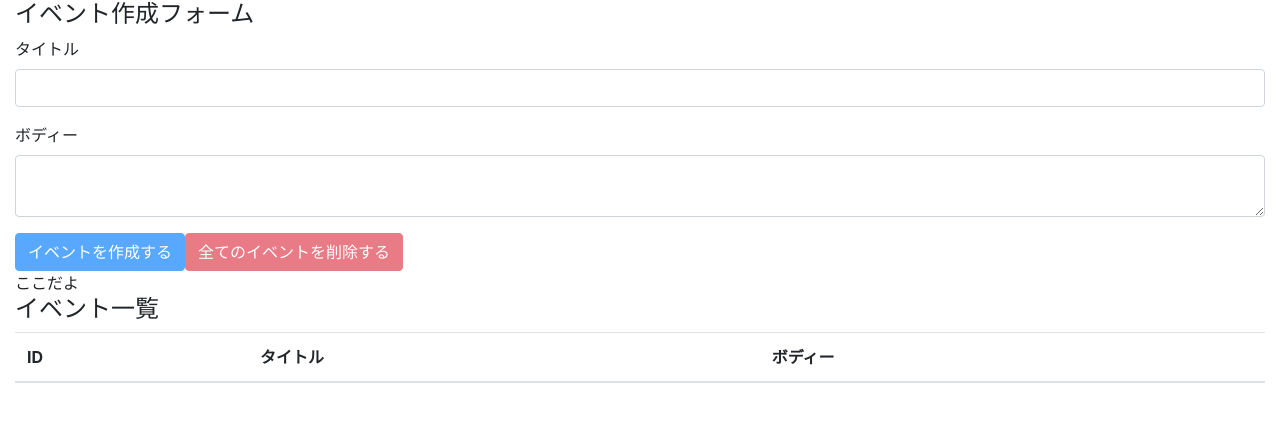
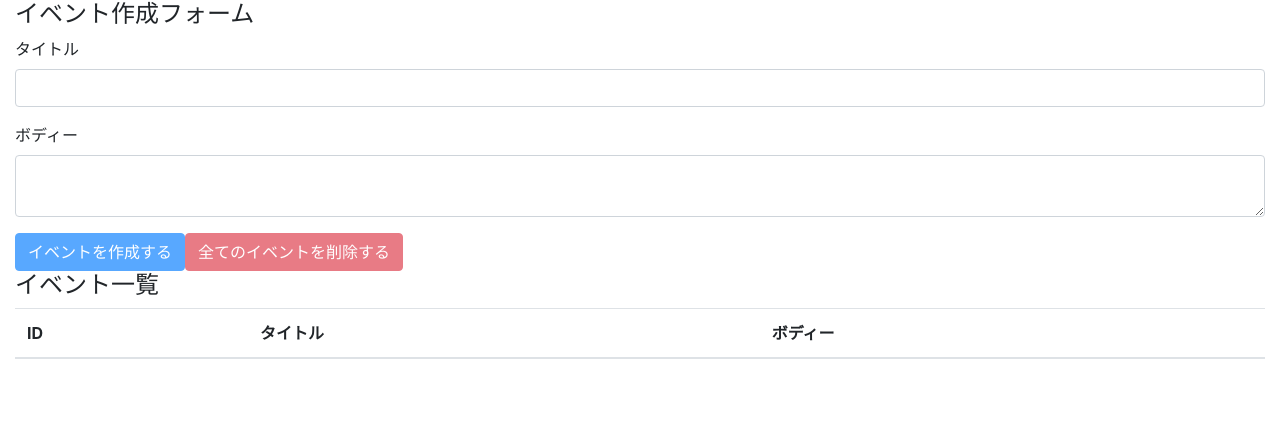
Before and after one commit to NeetOguma/react-hooks-101, a React (Create React App) app: page / in a window 1280 px wide. Shown: the top 422 px of the page. Built offline with nearby package versions, Linux system fonts and the light colour scheme.

Commit message:
solve props drilling issue

```diff
--- a/src/components/App.js
+++ b/src/components/App.js
@@ -6,16 +6,14 @@
 import EventForm from "../components/EventForm";
 import Events from "./Events";
 
-console.log({ AppContext });
-
 const App = () => {
   const [state, dispatch] = useReducer(reducer, []);
 
   return (
-    <AppContext.Provider value={"ここだよ"}>
+    <AppContext.Provider value={{ state, dispatch }}>
       <div className="container-fluid">
-        <EventForm state={state} dispatch={dispatch} />
-        <Events state={state} dispatch={dispatch} />
+        <EventForm />
+        <Events />
       </div>
     </AppContext.Provider>
   );
--- a/src/components/Event.js
+++ b/src/components/Event.js
@@ -1,7 +1,12 @@
 import React from "react";
+
+import { useContext } from "react";
+import AppContext from "../contexts/AppContext";
+
 import { DELETE_EVENT } from "../actions";
 
-const Event = ({ dispatch, event }) => {
+const Event = ({ event }) => {
+  const { dispatch } = useContext(AppContext);
   const id = event.id;
   const handleClickDeleteButton = (e) => {
     const result = window.confirm(`(id=${id})本当に削除しますか？`);
--- a/src/components/EventForm.js
+++ b/src/components/EventForm.js
@@ -1,8 +1,11 @@
-import React, { useState } from "react";
+import React, { useState, useContext } from "react";
+import AppContext from "../contexts/AppContext";
+
 import { CREATE_EVENT } from "../actions";
 import { DELETE_ALL_EVENTS } from "../actions";
 
-const EventForm = ({ state, dispatch }) => {
+const EventForm = () => {
+  const { state, dispatch } = useContext(AppContext);
   const [title, setTitle] = useState("");
   const [body, setBody] = useState("");
 
--- a/src/components/Events.js
+++ b/src/components/Events.js
@@ -3,11 +3,10 @@
 
 import AppContext from "../contexts/AppContext";
 
-const Events = ({ state, dispatch }) => {
-  const value = useContext(AppContext);
+const Events = () => {
+  const { state } = useContext(AppContext);
   return (
     <>
-      <div>{value}</div>
       <h4>イベント一覧</h4>
       <table className="table table-hover">
         <thead>
@@ -20,7 +19,7 @@
         <tbody>
           {/* mapでコンポーネントを回す時は中のコンポーネントをユニークなものにしないといけない */}
           {state.map((event, index) => (
-            <Event key={index} event={event} dispatch={dispatch} />
+            <Event key={index} event={event} />
           ))}
         </tbody>
       </table>
```
